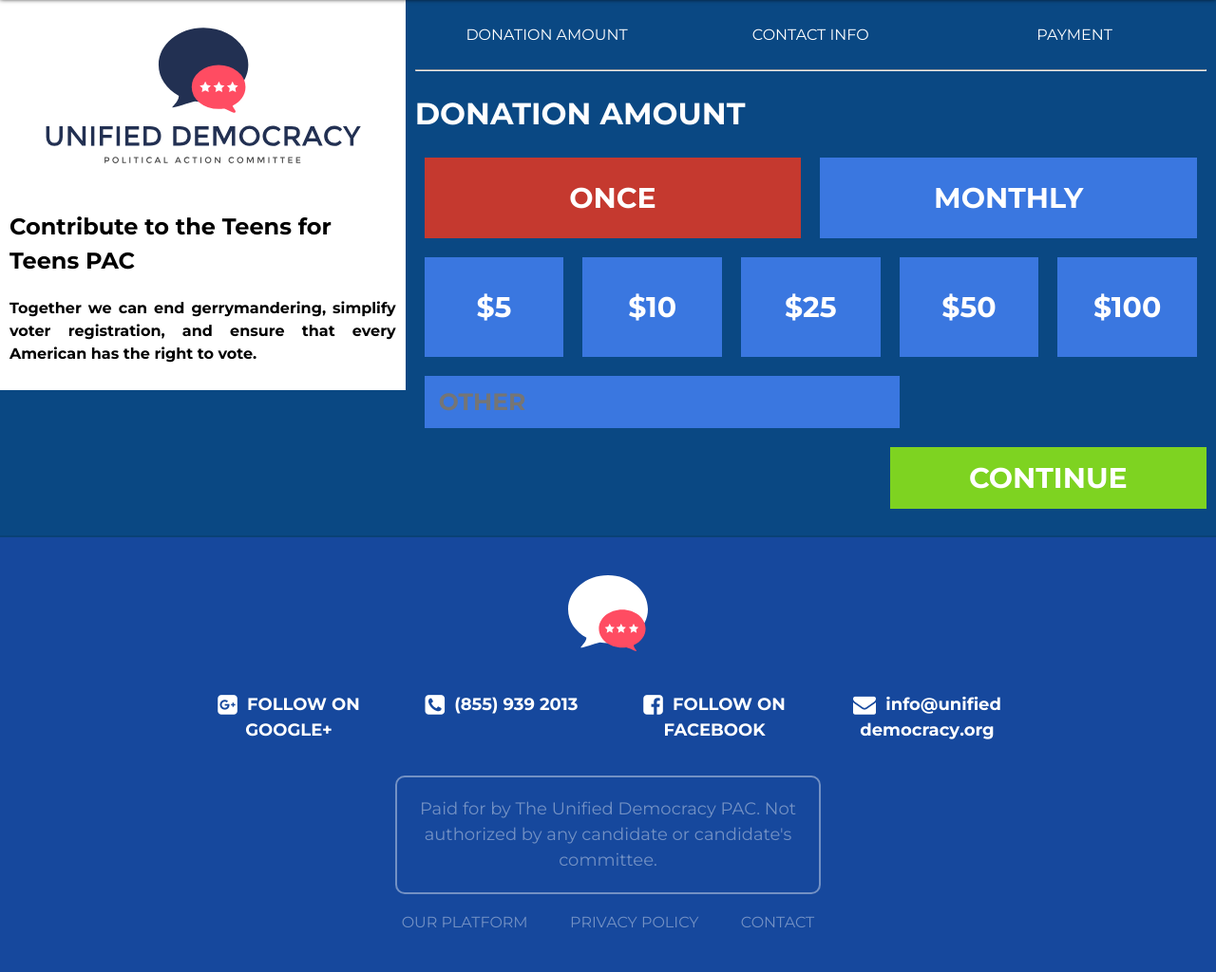
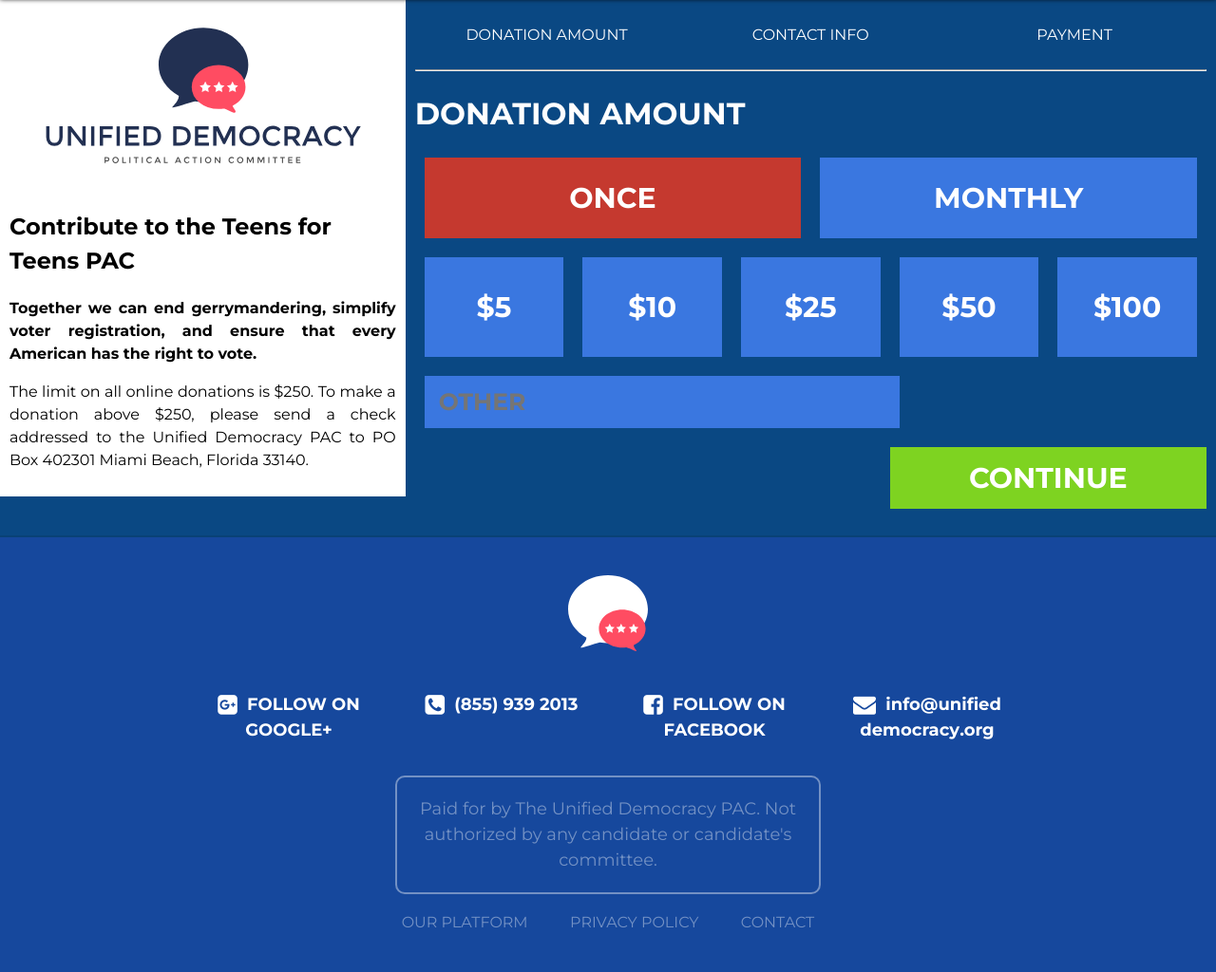
Before and after one commit to TriangleUrbanDebateLeague/tudl, a Flask app: template site/modules/donations/templates/donations/donate.html in a window 1280 px wide. Shown: the part 61-1085 px from the top of the page at 95% size. Run offline with Flask 2, Linux system fonts and the light colour scheme; the template is opened without the code that fills it, so the values that code supplies are empty; some libraries are stand-ins or nearby versions.

Commit message:
add $250 limit text

```diff
--- a/site/modules/donations/templates/donations/donate.html
+++ b/site/modules/donations/templates/donations/donate.html
@@ -10,6 +10,8 @@
 			<h2>Contribute to the Teens for Teens PAC</h2>
 
 			<p><strong>Together we can end gerrymandering, simplify voter registration, and ensure that every American has the right to vote.</strong></p>
+
+			<p>The limit on all online donations is $250. To make a donation above $250, please send a check addressed to the Unified Democracy PAC to PO Box 402301 Miami Beach, Florida 33140.</p>
 		</div>
 	</div>
 
```
